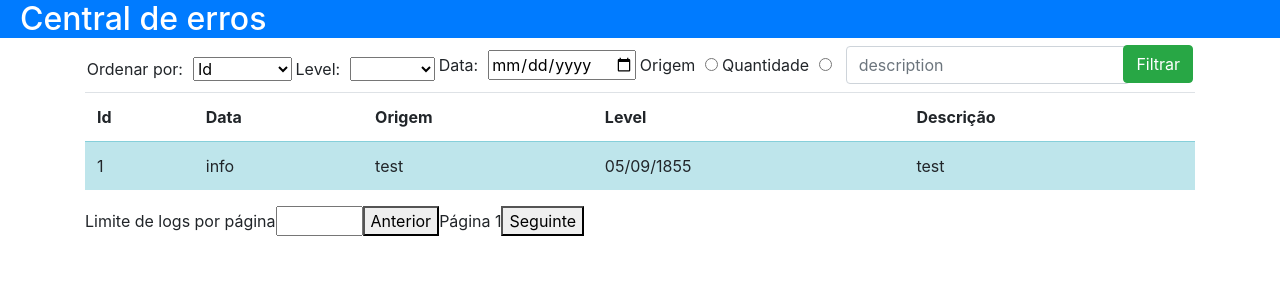
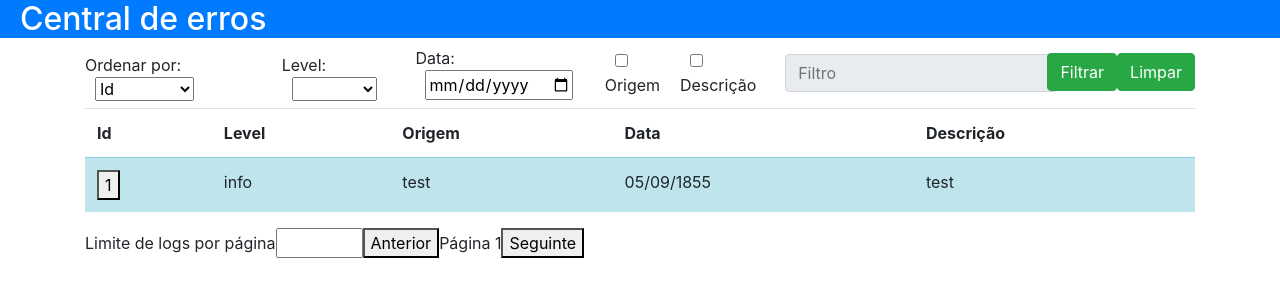
Before and after one commit to mateusleiteaalmeida/codenation-react-central-de-erros-front-end, a React (Create React App) app: page /logs in a window 1280 px wide. Shown: the top 300 px of the page. Built offline with nearby package versions, Linux system fonts and the light colour scheme; no server answers.

Commit message:
Adicionada a logica para filtragem dos logs

```diff
--- a/src/Component/Filter.jsx
+++ b/src/Component/Filter.jsx
@@ -3,8 +3,60 @@ import ContextError from "../Provider/context";
 
 const Filter = () => {
   const {
-    setSortQuery
+    setSortQuery,
+    setFilterQuery
   } = useContext(ContextError);
+
+  const handleFilterChange = ({target}) => {
+    const inputs = document.getElementsByName("filter")
+    const filterInput = document.getElementsByName("filter-value")[0]
+    for (const el of inputs) {
+      if (el.id !== target.id) {
+        if (el.type === "checkbox") el.checked = false
+        if (el.type === "date") el.value = ""
+        if (el.id === "level") el.value = ""
+      }
+      if (el.id === target.id) {
+        if (el.type === "checkbox" && el.checked === true) {
+          filterInput.disabled = false
+        }
+        if (el.type === "checkbox" && el.checked === false) {
+          filterInput.disabled = true
+        }
+      }
+    }
+  }
+
+  const handleFilterButton = () => {
+    let filterValue = document.getElementsByName("filter-value")[0].value
+    const inputs = document.getElementsByName("filter")
+    let inputText = ""
+    for (const el of inputs) {
+      if (el.type === "checkbox" && el.checked === true) inputText = el.id
+      if (el.type === "date" && el.value !== "") {
+        inputText = el.id
+        filterValue = el.value
+      }
+      if (el.id === "level" && el.value !== "") {
+        inputText = el.id
+        filterValue = el.value
+      }
+    }
+    const filterUrl = `${inputText}/${filterValue}`;
+    setFilterQuery(filterUrl);
+  }
+
+  const clearFilters = () => {
+    const inputs = document.getElementsByName("filter")
+    const filterValue = document.getElementsByName("filter-value")[0]
+    filterValue.value = "";
+    for (const el of inputs) {
+        if (el.type === "checkbox") el.checked = false
+        if (el.type === "date") el.value = ""
+        if (el.id === "level") el.value = ""
+    }
+    setFilterQuery("");
+  }
 
   return (
     <div>
@@ -23,47 +75,46 @@ const Filter = () => {
         <div className="coluna">
           <div className="form-label" htmlFor="error-type">
             Level:
-            <select id="error-type" className="form-select">
-              <option value=""> </option>
-              <option value="warning">Warning</option>
-              <option value="error">Error</option>
-              <option value="info">Info</option>
+            <select name="filter" id="level" className="form-select" onChange={ handleFilterChange } >
+              <option value=""></option>
+              <option value="WARNING">Warning</option>
+              <option value="ERROR">Error</option>
+              <option value="INFO">Info</option>
             </select>
           </div>
         </div>
         <div className="coluna">
           <label htmlFor="date">
             Data:
-            <input type="date" name="date" id="date" />
+            <input type="date" name="filter" id="date" onChange={ handleFilterChange } />
           </label>
         </div>
         <div className="coluna">
           <label htmlFor="origem">
+            <input type="checkbox" className="checkbox-filter" name="filter" id="origin" onClick={ handleFilterChange } />
             Origem
-            <input type="radio" name="select" id="origem" />
-
           </label>
         </div>
         <div className="coluna">
-          <label htmlFor="quantidade">
-          Quantidade
-            <input type="radio" name="select" id="origem" />
-
+          <label htmlFor="descricao">
+            <input type="checkbox" className="checkbox-filter" name="filter" id="description" onClick={ handleFilterChange } />
+            Descrição
           </label>
         </div>
         <div className="coluna">
           <label htmlFor="string-label" className="form-label">
             <input
               type="text"
-              name="desciption"
+              name="filter-value"
               id="string-label"
               className="form-control"
-              placeholder="description"
+              placeholder="Filtro"
+              disabled
             />
           </label>
-
         </div>
-        <button className="btn btn-success button">Filtrar</button>
+        <button className="btn btn-success button" type="button" onClick={ handleFilterButton }>Filtrar</button>
+        <button className="btn btn-success button" type="button" onClick={ clearFilters }>Limpar</button>
       </form>
     </div>
   );
--- /dev/null
+++ b/src/Component/LogsDetails.jsx
@@ -0,0 +1,27 @@
+import React, { useContext, useEffect } from "react";
+import ContextError from "../Provider/context";
+
+const LogDetails = () => {
+  const {
+    getLogById, logId, logDetails, setLogDetails
+  } = useContext(ContextError);
+
+  useEffect(() => {
+    console.log(logId)
+    getLogById();
+  }, [logId])
+
+    return (
+      <div>
+        <table>
+        { logDetails && Object.entries(logDetails).map((element) => <tr key={element}>{element}</tr>) }
+        </table>
+{/*          <button onClick={window.location.href="/logs"}>
+          Retonar
+        </button> */}
+      </div>
+    );
+  }
+
+
+  export default LogDetails;
--- a/src/Component/PageBar.jsx
+++ b/src/Component/PageBar.jsx
@@ -5,7 +5,6 @@ const PageBar = () => {
   const {
     pageNumber,
     setPageNumber,
-    pageSize,
     setPageSize
   } = useContext(ContextError);
 
--- a/src/Component/Table.jsx
+++ b/src/Component/Table.jsx
@@ -1,22 +1,28 @@
-import React, { useContext } from "react";
+import React, { useContext, useEffect } from "react";
 import ContextError from "../Provider/context";
 const Table = () => {
-  const { logs } = useContext(ContextError);
+  const { logs, getLogById, logId, setLogId } = useContext(ContextError);
 
+  const handleIdClick = ({target}) => {
+    setLogId(target.innerText)
+    window.location.href=`/logs/details/${target.innerText}`
+  }
+
+  if (logs.length === 0) { return <h2>Não foram localizados erros.</h2> }
   return (
     <div className="table ">
       <table className="overall-width">
         <tr>
           <th>Id</th>
+          <th>Level</th>
+          <th>Origem</th>
           <th>Data</th>
-          <th>Origem</th>
-          <th>Level</th>
           <th>Descrição</th>
         </tr>
         <tbody>
           {logs.content.map((logs) => (
             <tr key={logs.id} className={`table-${logs.level.toLowerCase()}`}>
-              <td>{logs.id}</td>
+              <td><button onClick={ handleIdClick }>{logs.id}</button></td>
               <td>{logs.level}</td>
               <td>{logs.origin}</td>
               <td>{logs.date}</td>
--- /dev/null
+++ b/src/Pages/LogsDetails.js
@@ -0,0 +1,17 @@
+import React from "react";
+import Header from "../Component/Header";
+import "../App.css";
+import LogDetails from "../Component/LogsDetails";
+
+const LogsDetailsPage = () => {
+
+  return (
+    <div className="container-fluid">
+      <Header />
+      <h1>Página de detalhes do Log</h1>
+      <LogDetails />
+    </div>
+  );
+};
+
+export default LogsDetailsPage;
--- a/src/Provider/provider.js
+++ b/src/Provider/provider.js
@@ -13,8 +13,7 @@ const ProviderError = ({children}) => {
       date: "05/09/1855",
       description: "test",
     }]
-  }
-  ;
+  };
 
   const [email, setEmail] = useState('');
   const [pass, setPass] = useState('');
@@ -23,6 +22,9 @@ const ProviderError = ({children}) => {
   const [pageNumber, setPageNumber] = useState(0);
   const [sortQuery, setSortQuery] = useState('');
   const [pageSize, setPageSize] = useState(4);
+  const [filterQuery, setFilterQuery] = useState('');
+  const [logId, setLogId] = useState(1);
+  const [logDetails, setLogDetails] = useState('');
 
   // Use effect para chamada da api.
 
@@ -70,7 +72,7 @@ const ProviderError = ({children}) => {
       .catch(error => alert(error.message));
   }
 
-  // Caputura os logs
+  // Captura os logs
   const getLogs = () => {
     var myHeaders = new Headers();
     const token = localStorage.getItem("token");
@@ -81,8 +83,8 @@ const ProviderError = ({children}) => {
       headers: myHeaders,
       redirect: "follow",
     };
-
-    fetch(`${url}/logs?pageNo=${pageNumber}&pageSize=${pageSize}&sortBy=${sortQuery}`, requestOptions)
+    console.log(`${url}/logs/${filterQuery}?pageNo=${pageNumber}&pageSize=${pageSize}&sortBy=${sortQuery}`)
+    fetch(`${url}/logs/${filterQuery}?pageNo=${pageNumber}&pageSize=${pageSize}&sortBy=${sortQuery}`, requestOptions)
       .then((response) => {
         if (response.status === 404) throw new Error("Logs não encontrados.");
         return response.json();
@@ -93,6 +95,27 @@ const ProviderError = ({children}) => {
       .catch((error) => alert(error.message));
   };
 
+  const getLogById = () => {
+    var myHeaders = new Headers();
+    const token = localStorage.getItem("token");
+    myHeaders.append("Authorization", `Bearer ${token}`);
+
+    var requestOptions = {
+      method: "GET",
+      headers: myHeaders,
+      redirect: "follow",
+    };
+
+    fetch(`${url}/logs/id/${logId}`, requestOptions)
+      .then((response) => {
+        if (response.status === 404) throw new Error("Log não encontrado.");
+        return response.json();
+      })
+      .then((result) => {
+        setLogDetails(result);
+      })
+      .catch((error) => alert(error.message));
+  };
 
   const onRegister = () => {
     alert('Usuario cadastrado com sucesso!');
@@ -104,7 +127,7 @@ const ProviderError = ({children}) => {
 
   useEffect(() => {
     getLogs()
-  }, [pageNumber, sortQuery, pageSize]);
+  }, [pageNumber, sortQuery, pageSize, filterQuery]);
 
   const context = {
     email,
@@ -126,7 +149,14 @@ const ProviderError = ({children}) => {
     sortQuery,
     setSortQuery,
     pageSize,
-    setPageSize
+    setPageSize,
+    filterQuery,
+    setFilterQuery,
+    logId,
+    setLogId,
+    getLogById,
+    logDetails,
+    setLogDetails
   }
 
   return(
--- a/src/routes.js
+++ b/src/routes.js
@@ -4,6 +4,7 @@ import Login from './Pages/Login';
 import cadastro from './Pages/Register';
 import Painel from './Pages/Painel';
 import Logs from './Pages/Logs';
+import LogDetails from './Pages/LogsDetails';
 
 const Routes = () => (
   <BrowserRouter>
@@ -12,6 +13,7 @@ const Routes = () => (
           <Redirect to="/login" />
         </Route>
       <Route exact path="/logs" component={Logs} />
+      <Route exact path="/logs/details/:id" component={LogDetails} />
       <Route exact path="/login" component={Login}/>
       <Route exact path="/register" component={cadastro} />
       <Route exact path="/app" component={Painel} />
```
Lines whose indentation alone changed are shown as unchanged.
